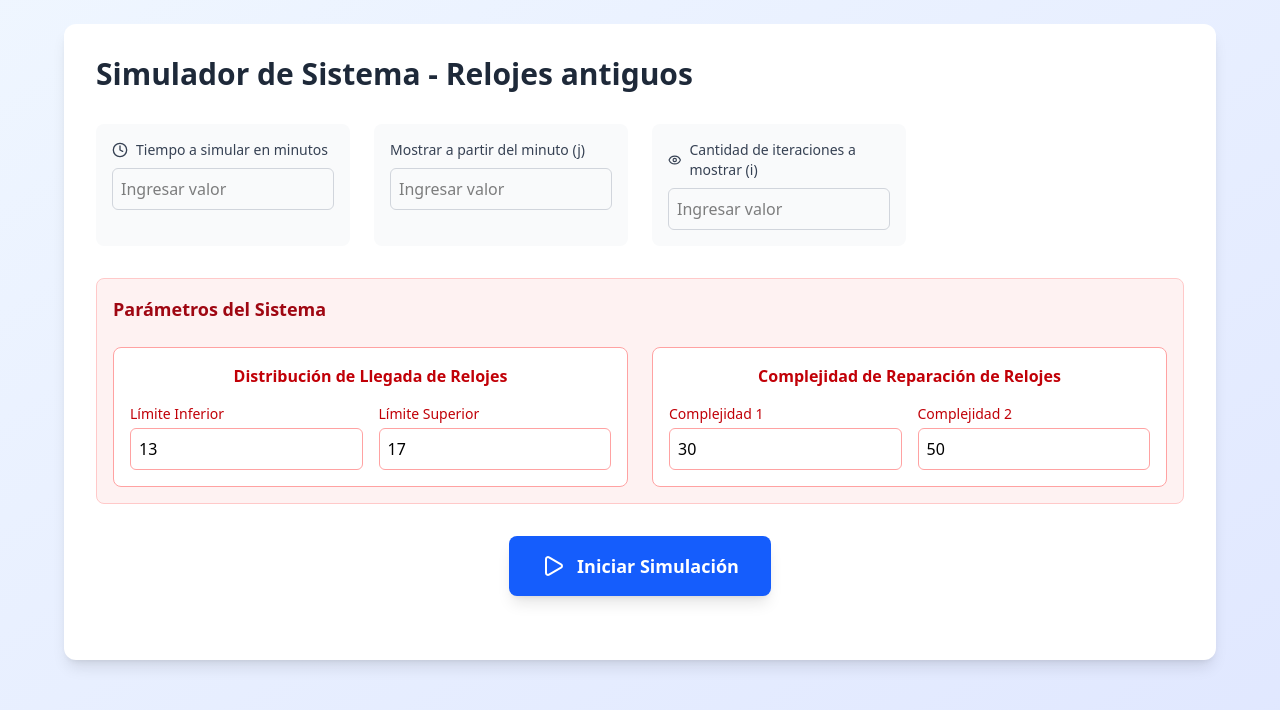
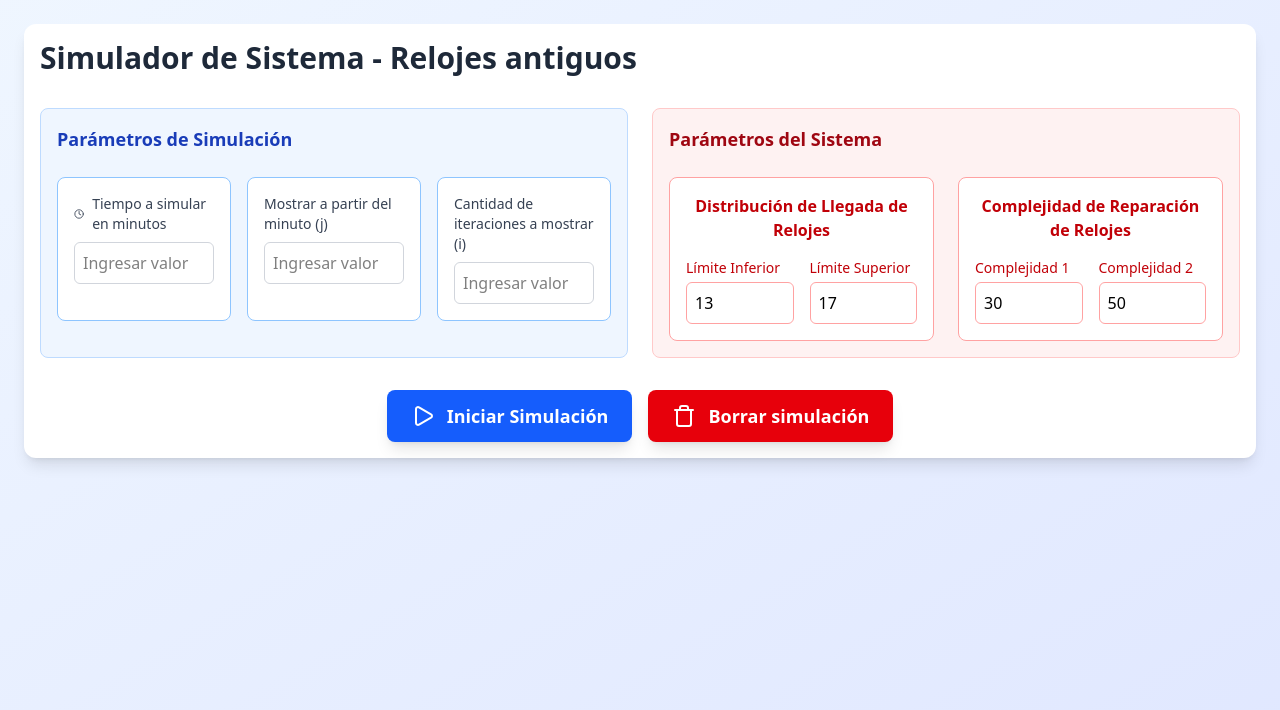
Before and after one commit to Teaaaa04/Simulacion, a React (Vite) app: page / in a window 1280 px wide. Shown: the top 710 px of the page. Built offline with nearby package versions, Linux system fonts and the light colour scheme.

Commit message:
fin vector y parametros

```diff
--- a/src/App.jsx
+++ b/src/App.jsx
@@ -1,5 +1,5 @@
 import React, { useState } from "react";
-import { Play, Clock, Eye } from "lucide-react";
+import { Play, Clock, Eye, Trash } from "lucide-react";
 import simularSistema from "./logica";
 
 export default function App() {
@@ -28,17 +28,27 @@ export default function App() {
     setSimulaciones(simulacion);
   };
 
+  const deleteSimulation = () => {
+    setSimulaciones([]);
+  };
+
   return (
     <div className="min-h-screen bg-gradient-to-br from-blue-50 to-indigo-100 p-6">
-      <div className="max-w-6xl mx-auto">
-        <div className="bg-white rounded-xl shadow-lg p-8">
+      <div className="max-w-8xl mx-auto">
+        <div className="bg-white rounded-xl shadow-lg p-4">
           <h1 className="text-3xl font-bold text-gray-800 mb-8 flex items-center gap-3">
             Simulador de Sistema - Relojes antiguos
           </h1>
 
           {/* Parámetros de entrada */}
-          <div className="grid grid-cols-1 md:grid-cols-2 lg:grid-cols-4 gap-6 mb-8">
-            <div className="bg-gray-50 p-4 rounded-lg">
+          <div className="grid grid-cols-1 lg:grid-cols-6 gap-6 mb-8">
+            <div className="bg-blue-50 border border-blue-200 rounded-lg p-4 lg:col-span-3">
+              <h3 className="text-lg font-semibold text-blue-800 mb-6">
+                Parámetros de Simulación
+              </h3>
+
+              <div className="grid grid-cols-1 md:grid-cols-3 gap-4">
+                <div className="bg-white p-4 rounded-lg border border-blue-300">
                   <label className="block text-sm font-medium text-gray-700 mb-2 flex items-center gap-2">
                     <Clock className="w-4 h-4" />
                     Tiempo a simular en minutos
@@ -46,14 +56,16 @@ export default function App() {
                   <input
                     type="number"
                     placeholder="Ingresar valor"
-                onChange={(e) => handleParameterChange("timeX", e.target.value)}
+                    onChange={(e) =>
+                      handleParameterChange("timeX", e.target.value)
+                    }
                     className="w-full p-2 border border-gray-300 rounded-md focus:ring-2 focus:ring-blue-500 focus:border-transparent"
                     min="1"
                     max="1000"
                   />
                 </div>
 
-            <div className="bg-gray-50 p-4 rounded-lg">
+                <div className="bg-white p-4 rounded-lg border border-blue-300">
                   <label className="block text-sm font-medium text-gray-700 mb-2">
                     Mostrar a partir del minuto (j)
                   </label>
@@ -68,9 +80,8 @@ export default function App() {
                   />
                 </div>
 
-            <div className="bg-gray-50 p-4 rounded-lg">
+                <div className="bg-white p-4 rounded-lg border border-blue-300">
                   <label className="block text-sm font-medium text-gray-700 mb-2 flex items-center gap-2">
-                <Eye className="w-4 h-4" />
                     Cantidad de iteraciones a mostrar (i)
                   </label>
                   <input
@@ -85,14 +96,13 @@ export default function App() {
                   />
                 </div>
               </div>
-
-          {/* Parámetros rojos (parametrizables) */}
-          <div className="bg-red-50 border border-red-200 rounded-lg p-4 mb-8">
+            </div>
+            <div className="bg-red-50 border border-red-200 rounded-lg p-4 lg:col-span-3">
               <h3 className="text-lg font-semibold text-red-800 mb-6">
                 Parámetros del Sistema
               </h3>
 
-            <div className="grid grid-cols-1 md:grid-cols-2 gap-6">
+              <div className="grid grid-cols-2 gap-6">
                 {/* Distribución de Llegada de Relojes */}
                 <div className="bg-white rounded-lg p-4 border border-red-300">
                   <h4 className="text-md font-semibold text-red-700 mb-4 text-center">
@@ -107,7 +117,10 @@ export default function App() {
                         type="number"
                         value={parameters.limiteInferior}
                         onChange={(e) =>
-                        handleParameterChange("limiteInferior", e.target.value)
+                          handleParameterChange(
+                            "limiteInferior",
+                            e.target.value
+                          )
                         }
                         className="w-full p-2 border border-red-300 rounded-md focus:ring-2 focus:ring-red-500 focus:border-transparent"
                       />
@@ -120,7 +133,10 @@ export default function App() {
                         type="number"
                         value={parameters.limiteSuperior}
                         onChange={(e) =>
-                        handleParameterChange("limiteSuperior", e.target.value)
+                          handleParameterChange(
+                            "limiteSuperior",
+                            e.target.value
+                          )
                         }
                         className="w-full p-2 border border-red-300 rounded-md focus:ring-2 focus:ring-red-500 focus:border-transparent"
                       />
@@ -164,15 +180,25 @@ export default function App() {
                 </div>
               </div>
             </div>
+          </div>
+
+          {/* Parámetros rojos (parametrizables) */}
 
           {/* Botón de simulación */}
-          <div className="text-center mb-8">
+          <div className="text-center space-x-4">
             <button
               onClick={simulateSystem}
-              className="inline-flex items-center gap-3 px-8 py-4 text-lg font-semibold rounded-lg transition-all duration-200 bg-blue-600 hover:bg-blue-700 active:transform active:scale-95 text-white shadow-lg"
+              className="inline-flex items-center gap-3 px-6 py-3 text-lg font-semibold rounded-lg transition-all duration-200 bg-blue-600 hover:bg-blue-700 active:transform active:scale-95 text-white shadow-lg"
             >
               <Play className="w-6 h-6" />
               Iniciar Simulación
+            </button>
+            <button
+              onClick={deleteSimulation}
+              className="inline-flex items-center gap-3 px-6 py-3 text-lg font-semibold rounded-lg transition-all duration-200 bg-red-600 hover:bg-red-700 active:transform active:scale-95 text-white shadow-lg"
+            >
+              <Trash className="w-6 h-6" />
+              Borrar simulación
             </button>
           </div>
         </div>
@@ -197,7 +223,14 @@ export default function App() {
             </thead>
             <tbody>
               {simulaciones.map((fila, i) => (
-                <tr key={i} className="odd:bg-white even:bg-gray-50">
+                <tr
+                  key={i}
+                  className={
+                    i === simulaciones.length - 1
+                      ? "bg-red-700 text-white" // Última fila: fondo rojo y texto blanco
+                      : "odd:bg-white even:bg-gray-50"
+                  }
+                >
                   {Object.values(fila).map((valor, j) => (
                     <td key={j} className="px-3 py-2 border border-gray-200">
                       {typeof valor === "object"
```
Also changed, not shown: src/logica.js (+86 -51 lines). Lines whose indentation alone changed are shown as unchanged.
